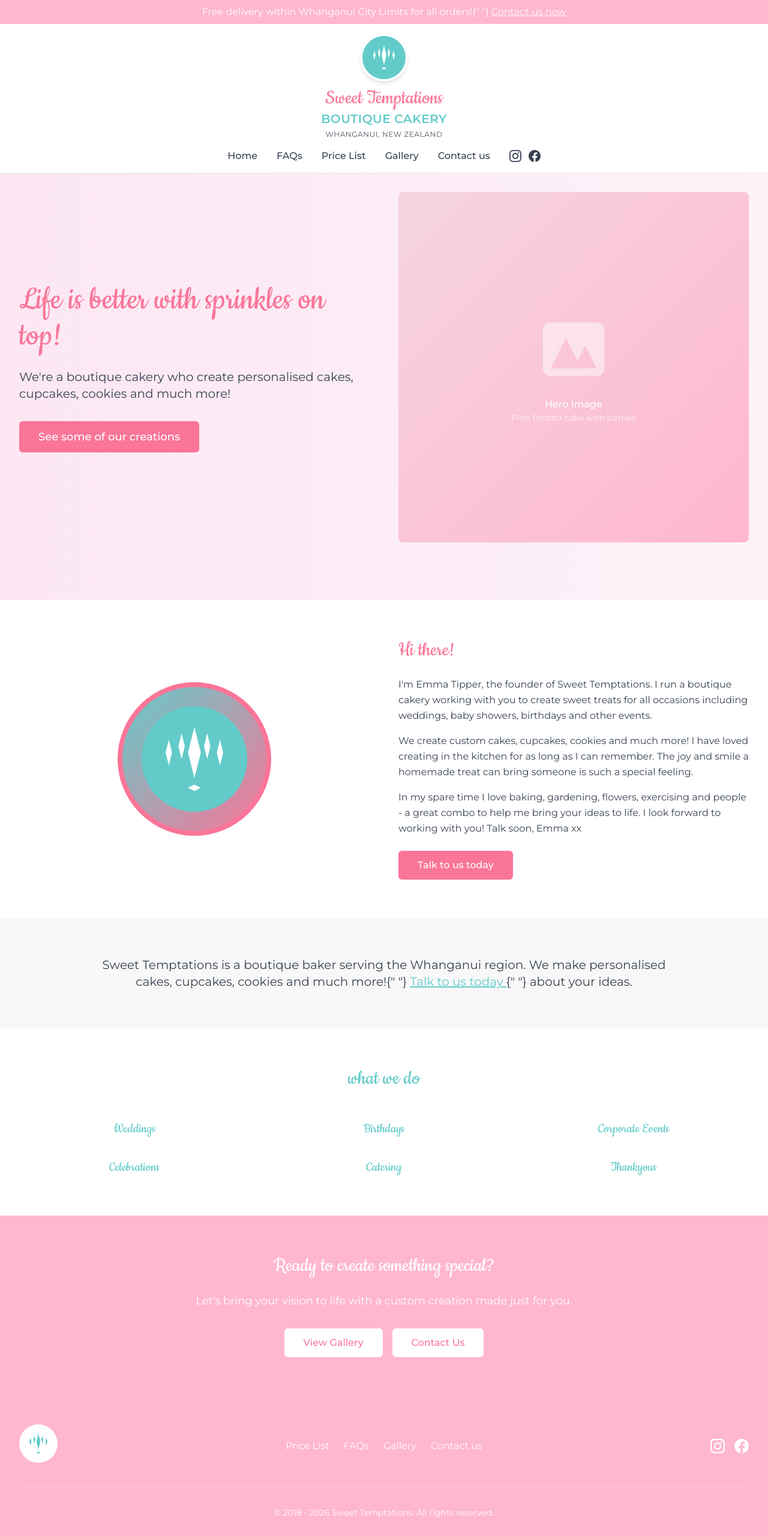
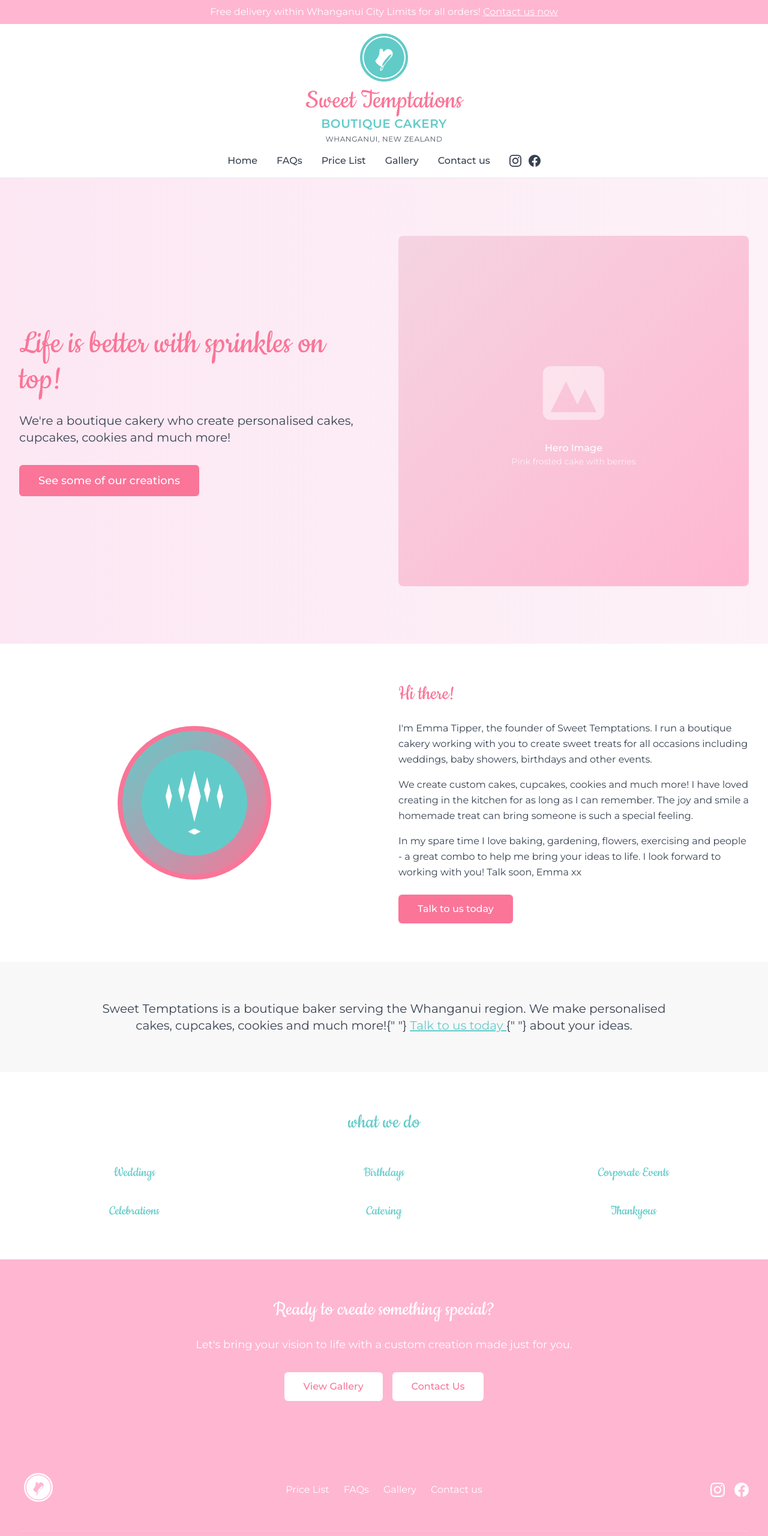
Before and after one commit to tipbr/sweettemptations.co.nz, an Eleventy site: page src/index.njk in a window 1280 px wide. Shown: the top 2560 px of the page at 60% size. Built offline with nearby package versions, Linux system fonts and the light colour scheme; Eleventy itself is replaced by a stand-in of ours; files that its build step writes are made by us from their sources.

Commit message:
Refactor header, footer, and notification bar components for improved layout and accessibility; update asset paths and social media links.

```diff
--- a/src/_includes/components/footer.njk
+++ b/src/_includes/components/footer.njk
@@ -1,19 +1,17 @@
 <footer class="footer bg-[#FFB6D1] text-white">
   <div class="footer__container max-w-7xl mx-auto px-4 sm:px-6 lg:px-8 py-12">
-    <div class="footer__content flex flex-col md:flex-row items-center justify-between">
+    <div
+      class="footer__content flex flex-col md:flex-row items-center justify-between">
       <!-- Logo -->
       <div class="footer__logo mb-8 md:mb-0">
         <a href="/">
           <div class="flex flex-col items-center md:items-start">
-            <div class="w-16 h-16 mb-2 rounded-full bg-white flex items-center justify-center">
-              <svg viewBox="0 0 24 24" class="w-10 h-10 text-[#62cbc9]" fill="currentColor">
-                <path d="M12 2L11 6L10 10L11 14L12 18L13 14L14 10L13 6L12 2ZM8 4L7 8L8 12L9 8L8 4ZM16 4L15 8L16 12L17 8L16 4ZM4 6L3 10L4 14L5 10L4 6ZM20 6L19 10L20 14L21 10L20 6ZM12 20L10 21L12 22L14 21L12 20Z" />
-              </svg>
+            <div class="w-16 h-16 mb-2 rounded-full flex items-center justify-center">
+              <img src="/assets/Sweet-Temptations-Logo-White.png" alt="Sweet Temptations Logo" class="w-12 h-12 object-contain">
             </div>
           </div>
         </a>
       </div>
-
       <!-- Navigation Links -->
       <nav class="footer__nav mb-8 md:mb-0" aria-label="Footer navigation">
         <ul class="footer__nav-list flex flex-wrap justify-center space-x-6 text-sm md:text-base">
@@ -31,22 +29,42 @@
           </li>
         </ul>
       </nav>
-
       <!-- Social Icons -->
       <div class="footer__social flex space-x-4">
-        <a href="https://instagram.com" target="_blank" rel="noopener noreferrer" class="hover:opacity-80 transition-opacity" aria-label="Instagram">
-          <svg class="w-6 h-6" fill="currentColor" viewBox="0 0 24 24">
-            <path d="M12 2.163c3.204 0 3.584.012 4.85.07 3.252.148 4.771 1.691 4.919 4.919.058 1.265.069 1.645.069 4.849 0 3.205-.012 3.584-.069 4.849-.149 3.225-1.664 4.771-4.919 4.919-1.266.058-1.644.07-4.85.07-3.204 0-3.584-.012-4.849-.07-3.26-.149-4.771-1.699-4.919-4.92-.058-1.265-.07-1.644-.07-4.849 0-3.204.013-3.583.07-4.849.149-3.227 1.664-4.771 4.919-4.919 1.266-.057 1.645-.069 4.849-.069zm0-2.163c-3.259 0-3.667.014-4.947.072-4.358.2-6.78 2.618-6.98 6.98-.059 1.281-.073 1.689-.073 4.948 0 3.259.014 3.668.072 4.948.2 4.358 2.618 6.78 6.98 6.98 1.281.058 1.689.072 4.948.072 3.259 0 3.668-.014 4.948-.072 4.354-.2 6.782-2.618 6.979-6.98.059-1.28.073-1.689.073-4.948 0-3.259-.014-3.667-.072-4.947-.196-4.354-2.617-6.78-6.979-6.98-1.281-.059-1.69-.073-4.949-.073zm0 5.838c-3.403 0-6.162 2.759-6.162 6.162s2.759 6.163 6.162 6.163 6.162-2.759 6.162-6.163c0-3.403-2.759-6.162-6.162-6.162zm0 10.162c-2.209 0-4-1.79-4-4 0-2.209 1.791-4 4-4s4 1.791 4 4c0 2.21-1.791 4-4 4zm6.406-11.845c-.796 0-1.441.645-1.441 1.44s.645 1.44 1.441 1.44c.795 0 1.439-.645 1.439-1.44s-.644-1.44-1.439-1.44z"/>
+        <a
+          href="https://www.instagram.com/sweettemptationsnz/"
+          target="_blank"
+          rel="noopener noreferrer"
+          class="hover:opacity-80 transition-opacity"
+          aria-label="Instagram">
+          <svg class="w-6 h-6" fill="currentColor" viewbox="0 0 24 24">
+            <path d="M12 2.163c3.204 0 3.584.012 4.85.07 3.252.148 4.771 1.691 4.919 4.919.058 1.265.069 1.645.069 4.849 0 3.205-.012
+            3.584-.069 4.849-.149 3.225-1.664 4.771-4.919 4.919-1.266.058-1.644.07-4.85.07-3.204
+            0-3.584-.012-4.849-.07-3.26-.149-4.771-1.699-4.919-4.92-.058-1.265-.07-1.644-.07-4.849
+            0-3.204.013-3.583.07-4.849.149-3.227 1.664-4.771 4.919-4.919 1.266-.057 1.645-.069 4.849-.069zm0-2.163c-3.259
+            0-3.667.014-4.947.072-4.358.2-6.78 2.618-6.98 6.98-.059 1.281-.073 1.689-.073 4.948 0 3.259.014 3.668.072 4.948.2 4.358
+            2.618 6.78 6.98 6.98 1.281.058 1.689.072 4.948.072 3.259 0 3.668-.014 4.948-.072 4.354-.2 6.782-2.618
+            6.979-6.98.059-1.28.073-1.689.073-4.948
+            0-3.259-.014-3.667-.072-4.947-.196-4.354-2.617-6.78-6.979-6.98-1.281-.059-1.69-.073-4.949-.073zm0 5.838c-3.403 0-6.162
+            2.759-6.162 6.162s2.759 6.163 6.162 6.163 6.162-2.759 6.162-6.163c0-3.403-2.759-6.162-6.162-6.162zm0 10.162c-2.209
+            0-4-1.79-4-4 0-2.209 1.791-4 4-4s4 1.791 4 4c0 2.21-1.791 4-4 4zm6.406-11.845c-.796 0-1.441.645-1.441 1.44s.645 1.44
+            1.441 1.44c.795 0 1.439-.645 1.439-1.44s-.644-1.44-1.439-1.44z"/>
           </svg>
         </a>
-        <a href="https://facebook.com" target="_blank" rel="noopener noreferrer" class="hover:opacity-80 transition-opacity" aria-label="Facebook">
-          <svg class="w-6 h-6" fill="currentColor" viewBox="0 0 24 24">
-            <path d="M24 12.073c0-6.627-5.373-12-12-12s-12 5.373-12 12c0 5.99 4.388 10.954 10.125 11.854v-8.385H7.078v-3.47h3.047V9.43c0-3.007 1.792-4.669 4.533-4.669 1.312 0 2.686.235 2.686.235v2.953H15.83c-1.491 0-1.956.925-1.956 1.874v2.25h3.328l-.532 3.47h-2.796v8.385C19.612 23.027 24 18.062 24 12.073z"/>
+        <a
+          href="https://facebook.com/sweettemptationsnz/"
+          target="_blank"
+          rel="noopener noreferrer"
+          class="hover:opacity-80 transition-opacity"
+          aria-label="Facebook">
+          <svg class="w-6 h-6" fill="currentColor" viewbox="0 0 24 24">
+            <path d="M24 12.073c0-6.627-5.373-12-12-12s-12 5.373-12 12c0 5.99 4.388 10.954 10.125
+            11.854v-8.385H7.078v-3.47h3.047V9.43c0-3.007 1.792-4.669 4.533-4.669 1.312 0 2.686.235 2.686.235v2.953H15.83c-1.491
+            0-1.956.925-1.956 1.874v2.25h3.328l-.532 3.47h-2.796v8.385C19.612 23.027 24 18.062 24 12.073z"/>
           </svg>
         </a>
       </div>
     </div>
-
     <!-- Copyright -->
     <div class="footer__copyright mt-8 pt-8 border-t border-white/20 text-center text-sm">
       <p>© 2018 - 2026 Sweet Temptations. All rights reserved.</p>
--- a/src/_includes/components/header.njk
+++ b/src/_includes/components/header.njk
@@ -1,4 +1,4 @@
-<header class="header fixed top-[2.5rem] left-0 right-0 z-40 bg-white border-b border-gray-200">
+<header class="header left-0 right-0 z-40 bg-white border-b border-gray-200">
   <div class="header__container max-w-7xl mx-auto px-4 sm:px-6 lg:px-8">
     <!-- Logo and Navigation Container -->
     <div class="header__content flex flex-col items-center py-4">
@@ -6,14 +6,12 @@
       <a href="/" class="header__logo mb-4">
         <div class="flex flex-col items-center">
           <!-- Logo Icon -->
-          <div class="header__logo-icon w-20 h-20 mb-2 rounded-full bg-[#62cbc9] flex items-center justify-center border-4 border-white shadow-md">
-            <svg viewBox="0 0 24 24" class="w-12 h-12 text-white" fill="currentColor">
-              <path d="M12 2L11 6L10 10L11 14L12 18L13 14L14 10L13 6L12 2ZM8 4L7 8L8 12L9 8L8 4ZM16 4L15 8L16 12L17 8L16 4ZM4 6L3 10L4 14L5 10L4 6ZM20 6L19 10L20 14L21 10L20 6ZM12 20L10 21L12 22L14 21L12 20Z" />
-            </svg>
+          <div class="header__logo-icon w-20 h-20 mb-2 rounded-full flex items-center justify-center">
+            <img src="/assets/Sweet-Temptations-Logo-Green.png" alt="Sweet Temptations Logo" class="object-contain">
           </div>
           <!-- Logo Text -->
           <div class="header__logo-text text-center">
-            <h1 class="font-accent text-3xl md:text-4xl text-[#fa7598] leading-none">
+            <h1 class="font-accent text-3xl md:text-5xl text-[#fa7598] leading-none">
               Sweet Temptations
             </h1>
             <p class="font-primary text-lg md:text-xl text-[#62cbc9] font-semibold uppercase tracking-wide">
@@ -46,12 +44,12 @@
           </li>
           <!-- Social Icons -->
           <li class="header__nav-item flex space-x-3 ml-4">
-            <a href="https://instagram.com" target="_blank" rel="noopener noreferrer" class="header__social-link text-gray-700 hover:text-[#fa7598] transition-colors" aria-label="Instagram">
+            <a href="https://www.instagram.com/sweettemptationsnz/" target="_blank" rel="noopener noreferrer" class="header__social-link text-gray-700 hover:text-[#fa7598] transition-colors" aria-label="Instagram">
               <svg class="w-5 h-5" fill="currentColor" viewBox="0 0 24 24">
                 <path d="M12 2.163c3.204 0 3.584.012 4.85.07 3.252.148 4.771 1.691 4.919 4.919.058 1.265.069 1.645.069 4.849 0 3.205-.012 3.584-.069 4.849-.149 3.225-1.664 4.771-4.919 4.919-1.266.058-1.644.07-4.85.07-3.204 0-3.584-.012-4.849-.07-3.26-.149-4.771-1.699-4.919-4.92-.058-1.265-.07-1.644-.07-4.849 0-3.204.013-3.583.07-4.849.149-3.227 1.664-4.771 4.919-4.919 1.266-.057 1.645-.069 4.849-.069zm0-2.163c-3.259 0-3.667.014-4.947.072-4.358.2-6.78 2.618-6.98 6.98-.059 1.281-.073 1.689-.073 4.948 0 3.259.014 3.668.072 4.948.2 4.358 2.618 6.78 6.98 6.98 1.281.058 1.689.072 4.948.072 3.259 0 3.668-.014 4.948-.072 4.354-.2 6.782-2.618 6.979-6.98.059-1.28.073-1.689.073-4.948 0-3.259-.014-3.667-.072-4.947-.196-4.354-2.617-6.78-6.979-6.98-1.281-.059-1.69-.073-4.949-.073zm0 5.838c-3.403 0-6.162 2.759-6.162 6.162s2.759 6.163 6.162 6.163 6.162-2.759 6.162-6.163c0-3.403-2.759-6.162-6.162-6.162zm0 10.162c-2.209 0-4-1.79-4-4 0-2.209 1.791-4 4-4s4 1.791 4 4c0 2.21-1.791 4-4 4zm6.406-11.845c-.796 0-1.441.645-1.441 1.44s.645 1.44 1.441 1.44c.795 0 1.439-.645 1.439-1.44s-.644-1.44-1.439-1.44z"/>
               </svg>
             </a>
-            <a href="https://facebook.com" target="_blank" rel="noopener noreferrer" class="header__social-link text-gray-700 hover:text-[#fa7598] transition-colors" aria-label="Facebook">
+            <a href="https://www.facebook.com/sweettemptationsnz" target="_blank" rel="noopener noreferrer" class="header__social-link text-gray-700 hover:text-[#fa7598] transition-colors" aria-label="Facebook">
               <svg class="w-5 h-5" fill="currentColor" viewBox="0 0 24 24">
                 <path d="M24 12.073c0-6.627-5.373-12-12-12s-12 5.373-12 12c0 5.99 4.388 10.954 10.125 11.854v-8.385H7.078v-3.47h3.047V9.43c0-3.007 1.792-4.669 4.533-4.669 1.312 0 2.686.235 2.686.235v2.953H15.83c-1.491 0-1.956.925-1.956 1.874v2.25h3.328l-.532 3.47h-2.796v8.385C19.612 23.027 24 18.062 24 12.073z"/>
               </svg>
@@ -89,12 +87,12 @@
         </li>
       </ul>
       <div class="header__mobile-social flex justify-center space-x-6 mt-4 pt-4 border-t border-gray-200">
-        <a href="https://instagram.com" target="_blank" rel="noopener noreferrer" class="text-gray-700 hover:text-[#fa7598] transition-colors" aria-label="Instagram">
+        <a href="https://www.instagram.com/sweettemptationsnz/" target="_blank" rel="noopener noreferrer" class="text-gray-700 hover:text-[#fa7598] transition-colors" aria-label="Instagram">
           <svg class="w-6 h-6" fill="currentColor" viewBox="0 0 24 24">
             <path d="M12 2.163c3.204 0 3.584.012 4.85.07 3.252.148 4.771 1.691 4.919 4.919.058 1.265.069 1.645.069 4.849 0 3.205-.012 3.584-.069 4.849-.149 3.225-1.664 4.771-4.919 4.919-1.266.058-1.644.07-4.85.07-3.204 0-3.584-.012-4.849-.07-3.26-.149-4.771-1.699-4.919-4.92-.058-1.265-.07-1.644-.07-4.849 0-3.204.013-3.583.07-4.849.149-3.227 1.664-4.771 4.919-4.919 1.266-.057 1.645-.069 4.849-.069zm0-2.163c-3.259 0-3.667.014-4.947.072-4.358.2-6.78 2.618-6.98 6.98-.059 1.281-.073 1.689-.073 4.948 0 3.259.014 3.668.072 4.948.2 4.358 2.618 6.78 6.98 6.98 1.281.058 1.689.072 4.948.072 3.259 0 3.668-.014 4.948-.072 4.354-.2 6.782-2.618 6.979-6.98.059-1.28.073-1.689.073-4.948 0-3.259-.014-3.667-.072-4.947-.196-4.354-2.617-6.78-6.979-6.98-1.281-.059-1.69-.073-4.949-.073zm0 5.838c-3.403 0-6.162 2.759-6.162 6.162s2.759 6.163 6.162 6.163 6.162-2.759 6.162-6.163c0-3.403-2.759-6.162-6.162-6.162zm0 10.162c-2.209 0-4-1.79-4-4 0-2.209 1.791-4 4-4s4 1.791 4 4c0 2.21-1.791 4-4 4zm6.406-11.845c-.796 0-1.441.645-1.441 1.44s.645 1.44 1.441 1.44c.795 0 1.439-.645 1.439-1.44s-.644-1.44-1.439-1.44z"/>
           </svg>
         </a>
-        <a href="https://facebook.com" target="_blank" rel="noopener noreferrer" class="text-gray-700 hover:text-[#fa7598] transition-colors" aria-label="Facebook">
+        <a href="https://facebook.com/sweettemptationsnz/" target="_blank" rel="noopener noreferrer" class="text-gray-700 hover:text-[#fa7598] transition-colors" aria-label="Facebook">
           <svg class="w-6 h-6" fill="currentColor" viewBox="0 0 24 24">
             <path d="M24 12.073c0-6.627-5.373-12-12-12s-12 5.373-12 12c0 5.99 4.388 10.954 10.125 11.854v-8.385H7.078v-3.47h3.047V9.43c0-3.007 1.792-4.669 4.533-4.669 1.312 0 2.686.235 2.686.235v2.953H15.83c-1.491 0-1.956.925-1.956 1.874v2.25h3.328l-.532 3.47h-2.796v8.385C19.612 23.027 24 18.062 24 12.073z"/>
           </svg>
--- a/src/_includes/components/notification-bar.njk
+++ b/src/_includes/components/notification-bar.njk
@@ -1,6 +1,6 @@
-<div class="notification-bar fixed top-0 left-0 right-0 z-50 bg-[#FFB6D1] text-center py-2 px-4">
+<div class="notification-bar top-0 left-0 right-0 z-50 bg-[#FFB6D1] text-center py-2 px-4">
   <p class="notification-bar__text text-sm md:text-base text-white">
-    Free delivery within Whanganui City Limits for all orders!{" "}
+    Free delivery within Whanganui City Limits for all orders!
     <a href="/contact-us/" class="notification-bar__link underline hover:text-gray-100 transition-colors">
       Contact us now
     </a>
--- a/src/_includes/layouts/base.njk
+++ b/src/_includes/layouts/base.njk
@@ -29,8 +29,7 @@
   {% include "components/notification-bar.njk" %}
   {% include "components/header.njk" %}
 
-  <!-- Add top padding to account for fixed header and notification bar -->
-  <div class="min-h-screen pt-[15rem] md:pt-[14rem]">
+  <div class="min-h-screen">
     {{ content | safe }}
   </div>
 
```
Also changed, not shown: .eleventy.js.
